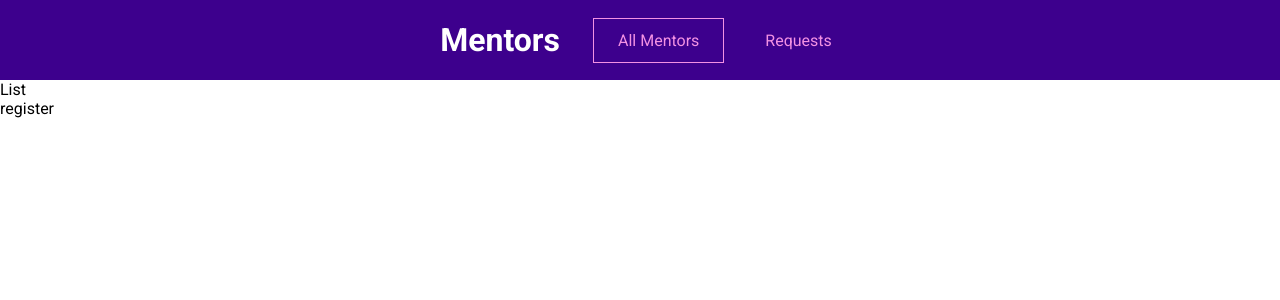
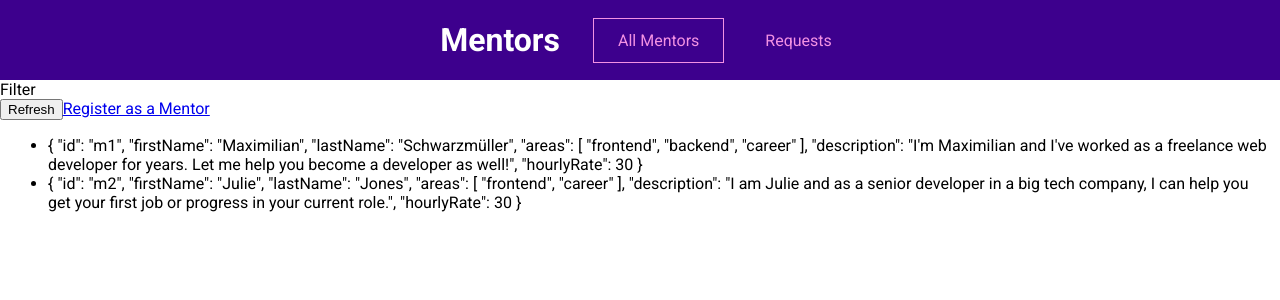
Before and after one commit to glitjch/vue-mentor, a Vue app: page /mentors in a window 1280 px wide. Shown: the top 300 px of the page. Built offline with nearby package versions, Linux system fonts and the light colour scheme.

Commit message:
Add dummy data and script to MentorsList to render.

```diff
--- a/src/main.js
+++ b/src/main.js
@@ -2,9 +2,10 @@ import { createApp } from 'vue';
 
 import router from './router.js';
 import App from './App.vue';
-
-const app = createApp(App)
+import store from './store/index.js';
+const app = createApp(App);
 
 app.use(router);
+app.use(store);
 
 app.mount('#app');
--- a/src/pages/mentors/MentorDetail.vue
+++ b/src/pages/mentors/MentorDetail.vue
@@ -1,3 +1,9 @@
 <template>
-  <section></section>
+  <section>Mentor Detail</section>
+  <section>
+    <router-view></router-view>
+    <div>
+      <router-link to="/mentors/m1/contact">Contact</router-link>
+    </div>
+  </section>
 </template>
--- a/src/pages/mentors/MentorRegistration.vue
+++ b/src/pages/mentors/MentorRegistration.vue
@@ -1,3 +1,3 @@
 <template>
-  <section></section>
+  <section>Register</section>
 </template>
--- a/src/pages/mentors/MentorsList.vue
+++ b/src/pages/mentors/MentorsList.vue
@@ -1,4 +1,28 @@
 <template>
-  <section>List</section>
-  <section>register</section>
+	<section>Filter</section>
+	<section>
+		<div>
+			<button>Refresh</button>
+			<router-link to="/register">Register as a Mentor</router-link>
+		</div>
+		<ul v-if="hasMentors">
+			<li v-for="mentor in filteredMentors" :key="mentor.id">
+				{{ mentor }}
+			</li>
+		</ul>
+    <h3 v-else>No mentors found</h3>
+	</section>
 </template>
+
+<script>
+export default {
+	computed: {
+		filteredMentors() {
+			return this.$store.getters['mentors/mentors'];
+		},
+		hasMentors() {
+			return this.$store.getters['mentors/hasMentors'];
+		},
+	},
+};
+</script>
--- a/src/pages/requests/ContactMentor.vue
+++ b/src/pages/requests/ContactMentor.vue
@@ -1,3 +1,3 @@
 <template>
-  <section></section>
+  <section>Contact Mentor</section>
 </template>
--- /dev/null
+++ b/src/store/index.js
@@ -0,0 +1,10 @@
+import { createStore } from 'vuex';
+import MentorsModule from './modules/mentors/index.js';
+
+const store = createStore({
+	modules: {
+		mentors: MentorsModule,
+	},
+});
+
+export default store;
--- /dev/null
+++ b/src/store/modules/mentors/getters.js
@@ -0,0 +1,10 @@
+const mentorsGetters = {
+  mentors(state) {
+    return state.mentors;
+  },
+  hasMentors(state) {
+    return state.mentors && state.mentors.length > 0;
+  }
+}
+
+export default mentorsGetters;
--- /dev/null
+++ b/src/store/modules/mentors/index.js
@@ -0,0 +1,36 @@
+import mutations from './mutations.js';
+import actions from './actions.js';
+import getters from './getters.js';
+
+const mentorsModule = {
+  namespaced: true,
+	state() {
+		return {
+			mentors: [
+				{
+					id: 'm1',
+					firstName: 'Maximilian',
+					lastName: 'Schwarzmüller',
+					areas: ['frontend', 'backend', 'career'],
+					description:
+						"I'm Maximilian and I've worked as a freelance web developer for years. Let me help you become a developer as well!",
+					hourlyRate: 30,
+				},
+				{
+					id: 'm2',
+					firstName: 'Julie',
+					lastName: 'Jones',
+					areas: ['frontend', 'career'],
+					description:
+						'I am Julie and as a senior developer in a big tech company, I can help you get your first job or progress in your current role.',
+					hourlyRate: 30,
+				},
+			],
+		};
+	},
+	mutations,
+	actions,
+	getters,
+};
+
+export default mentorsModule;
```
Also changed, not shown: src/store/modules/mentors/actions.js (added), src/store/modules/mentors/mutations.js (added).
